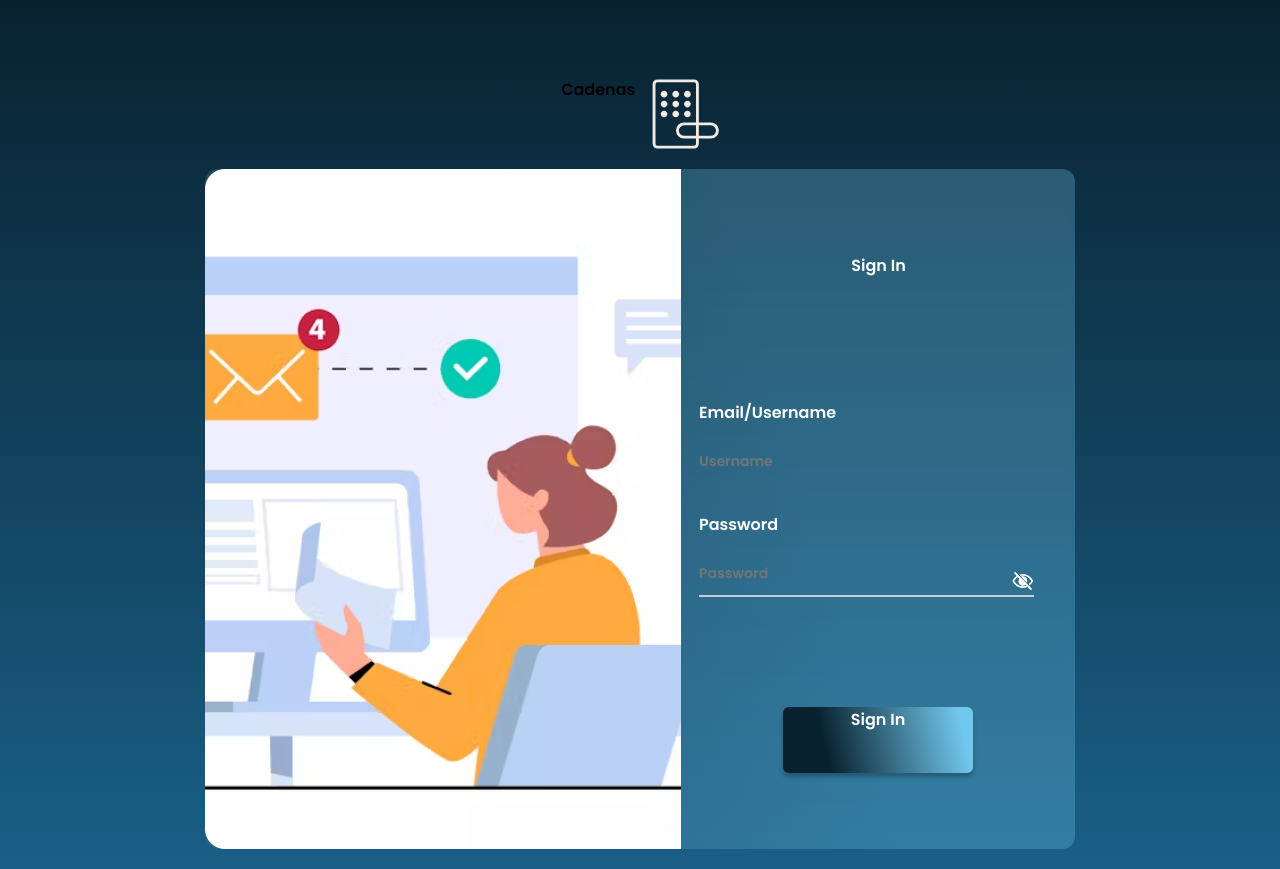
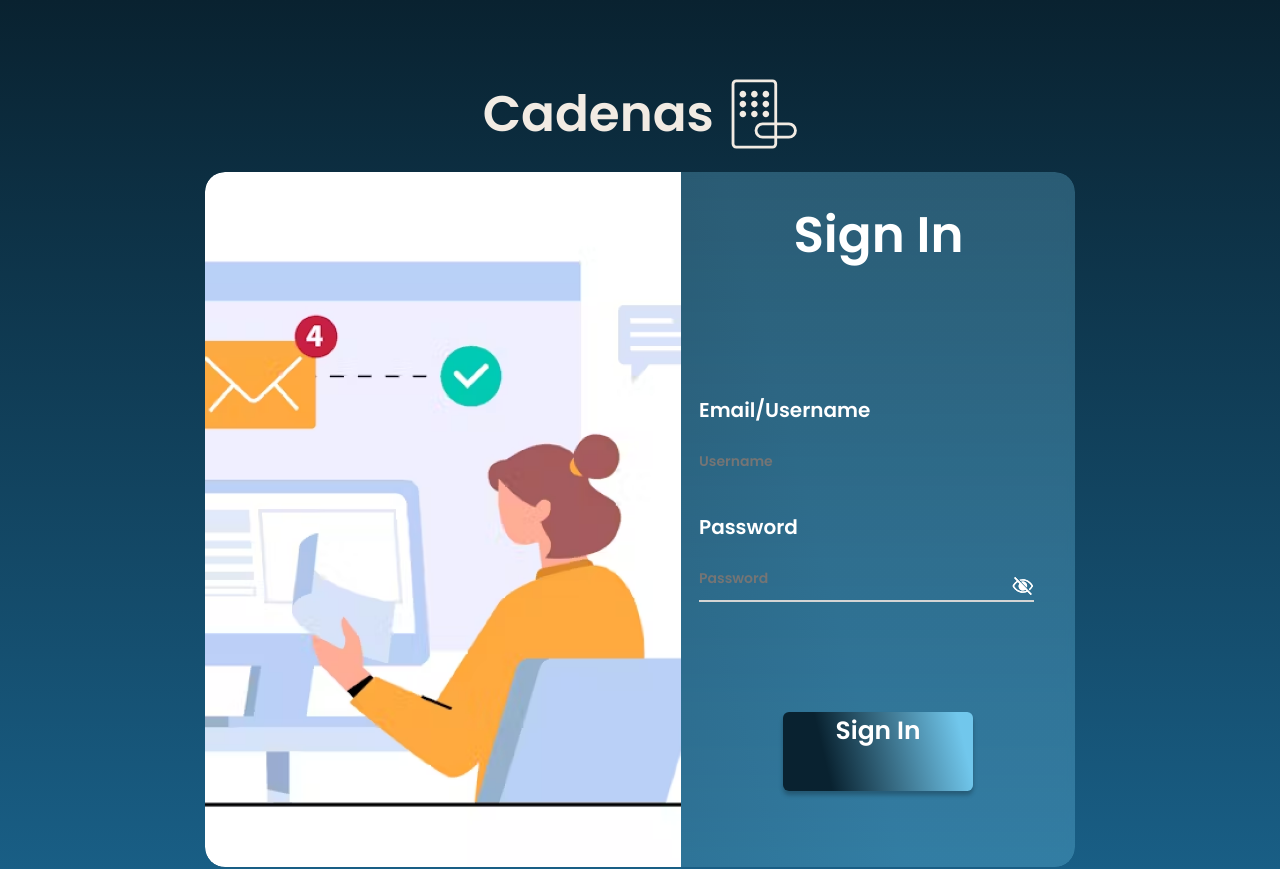
Before and after one commit to arsyandairza/PBF_UTS, a React (Create React App) app: page / in a window 1280 px wide. Shown: the top 869 px of the page. Built offline with nearby package versions, Linux system fonts and the light colour scheme.

Commit message:
Fix Landing Page Screen

```diff
--- a/tailwind.config.js
+++ b/tailwind.config.js
@@ -42,3 +42,49 @@ module.exports = {
     preflight: false,
   },
 };
+
+// Landing Page
+
+/** @type {import('tailwindcss').Config} */
+module.exports = {
+  content: ["./src/**/*.{js,jsx,ts,tsx}"],
+  theme: {
+    extend: {
+      colors: {
+        white: "#fff",
+        lightgray: "#d4d5d4",
+        linen: "#f2ebe3",
+      },
+      spacing: {},
+      fontFamily: {
+        poppins: "Poppins",
+      },
+      borderRadius: {
+        xl: "20px",
+      },
+    },
+    fontSize: {
+      base: "25px",
+      sm: "14px",
+      xl: "20px",
+      "31xl": "50px",
+      "11xl": "30px",
+      "21xl": "40px",
+      inherit: "inherit",
+    },
+    screens: {
+      mq750: {
+        raw: "screen and (max-width: 750px)",
+      },
+      mq675: {
+        raw: "screen and (max-width: 675px)",
+      },
+      mq450: {
+        raw: "screen and (max-width: 450px)",
+      },
+    },
+  },
+  corePlugins: {
+    preflight: false,
+  },
+};
```
